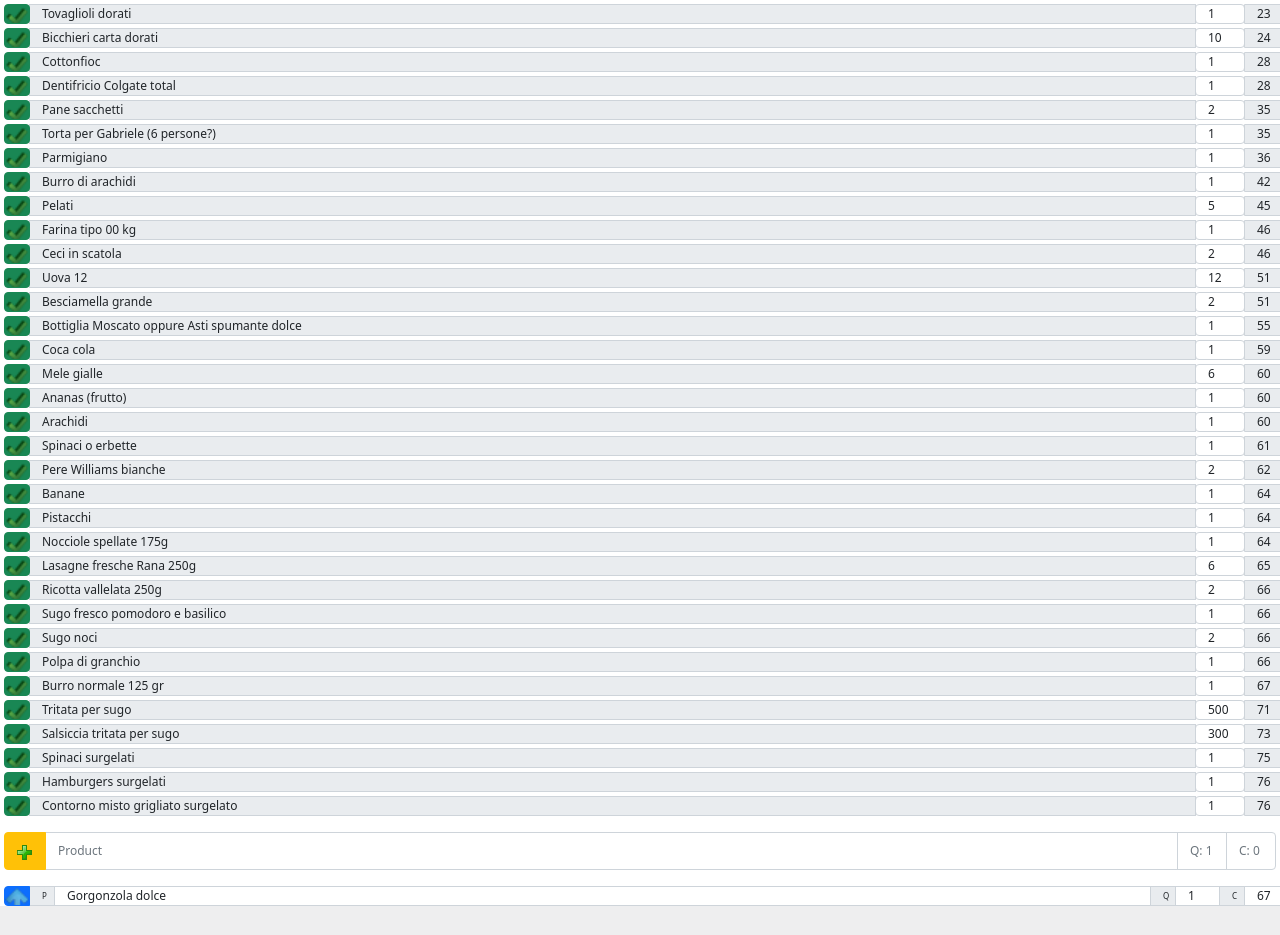
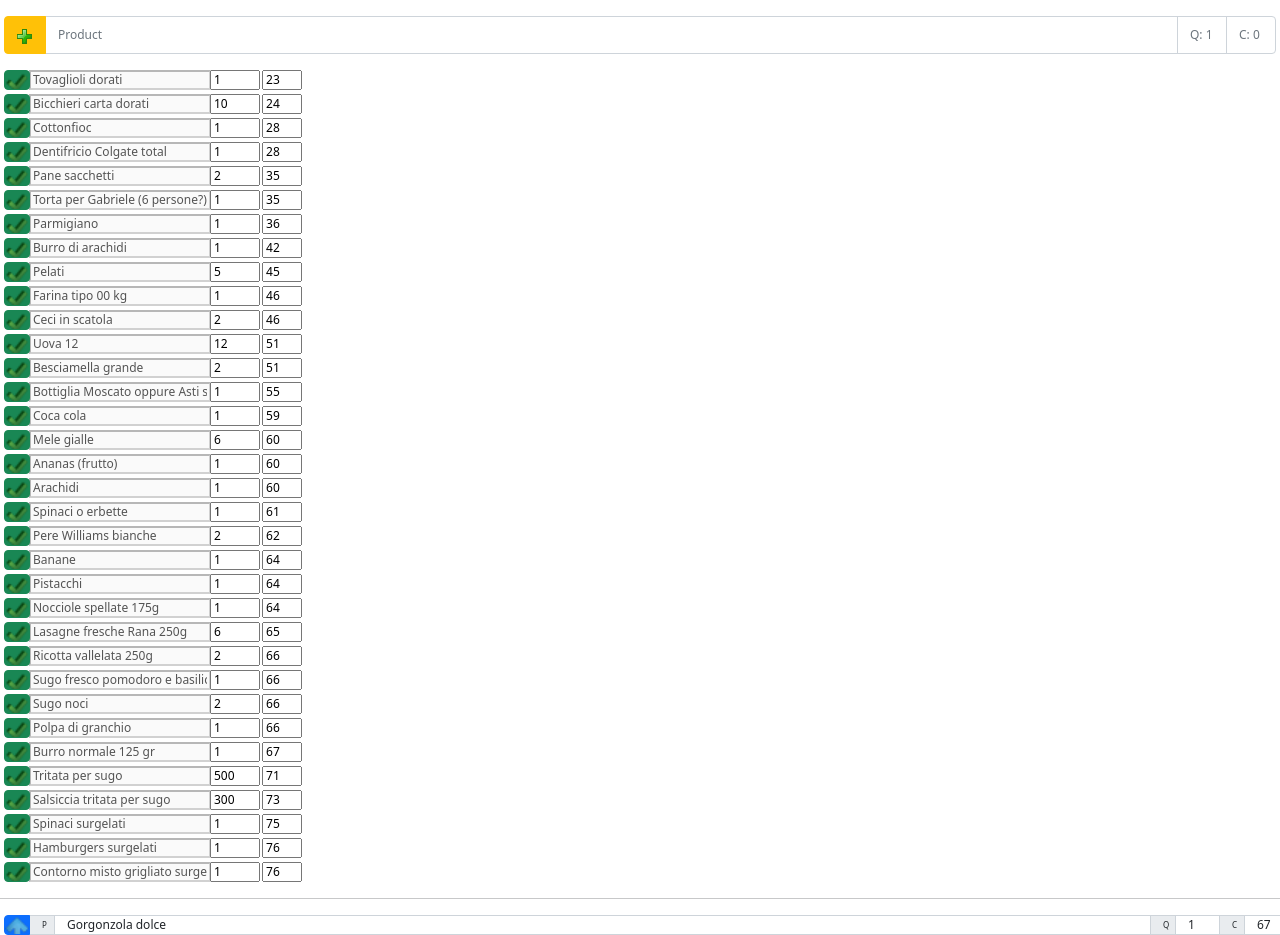
Before and after one commit to specialk74/Spesa, a Flask app: page /spesa in a window 1280 px wide. Shown: the part 57-992 px from the top of the page. Before the commit the page ends 963 px from the top, so only its background shows below. Run offline with Flask 2, Linux system fonts and the light colour scheme; data comes from the database, SQL or seed files in the repository; both versions use the stored data as it was after the commit; some libraries are stand-ins or nearby versions.

Commit message:
Portata la barra di inserimento, in alto Possibilità di poter cambiare la categoria anche una volta inserito

```diff
--- a/app.py
+++ b/app.py
@@ -71,11 +71,12 @@ def new():
     cur = connection.cursor()
 
     if idValue is not -1 and name == "":
-        connection.execute('DELETE * FROM spesa WHERE id=?', (idValue,))
+        connection.execute('DELETE FROM spesa WHERE id=?', (idValue,))
     else:
-        values = cur.execute('SELECT id,count FROM spesa WHERE name=?', (name,))
-        if values is not None:
-            idValue, count = values.fetchone()
+        values = connection.execute('SELECT id,count FROM spesa WHERE name=?', (name,)).fetchall()
+        if len(values) > 0:
+            idValue = values[0]['id']
+            count = values[0]['count']
             count += 1
             connection.execute('UPDATE spesa SET toTake=1, quantity=?, category=?, count=? WHERE id=?', (quantity, category, count, idValue))
         else:
@@ -89,7 +90,7 @@ def new():
 @app.route('/<int:idx>/update', methods=('POST',))
 def update(idx):
     connection = connect()
-    connection.execute('UPDATE spesa SET quantity=? WHERE id=?', (request.form['quantity'], idx))
+    connection.execute('UPDATE spesa SET quantity=?, category=? WHERE id=?', (request.form['quantity'], request.form['category'], idx))
     connection.commit()
 
     connection.close()
--- a/templates/index.html
+++ b/templates/index.html
@@ -8,6 +8,7 @@
     <link href="https://cdn.jsdelivr.net/npm/bootstrap@5.1.3/dist/css/bootstrap.min.css" rel="stylesheet" integrity="sha384-1BmE4kWBq78iYhFldvKuhfTAU6auU8tT94WrHftjDbrCEXSU1oBoqyl2QvZ6jIW3" crossorigin="anonymous">
 
     <head>
+	{% block head %}
 	<style>
 	    .button1 {
 		background-image: url("{{url_for('static', filename='Accept-icon.png')}}");
@@ -41,8 +42,8 @@
 		max-height:20px;
 	    }
 	    .input5 {
+		max-width:40px;
 		font-size:12px;
-		max-width:40px;
 		max-height:20px;
 	    }
 	    .input6 {
@@ -54,6 +55,7 @@
 		max-width:10px;
 		max-height:20px;
 	    }
+	    tr:nth-child(even) {background-color: #f2f2f2;}
 	</style>
 
 	<link href="//code.jquery.com/ui/1.10.2/themes/smoothness/jquery-ui.css" rel="Stylesheet"></link>
@@ -61,17 +63,16 @@
 	<script src="//code.jquery.com/ui/1.10.2/jquery-ui.js" ></script>
 
 	<script type="text/javascript">
+	$(document).ready(function() {
+	  $('.submit_on_enter').keydown(function(event) {
+	    // enter has keyCode = 13, change it if you want to use another button
+	    if (event.keyCode == 13) {
+	      this.form.submit();
+	      return false;
+	    }
+	  });
+	});
 	$( function() {
-	    var availableTags = [
-		{% for product in products %}
-		{
-		    id: "{{product.id}}",
-		    label: "{{product.name}}",
-		    quantity: "{{product.quantity}}",
-		    category: "{{product.category}}",
-		},
-		{% endfor %}
-	    ];
 	    var categoryTags = [
 		{
 		    label: "Varie",
@@ -143,11 +144,24 @@
 		    document.getElementById('category').value=ui.item.category;
 		}
 	    });
-	    $( "#category" ).autocomplete({
-		source: categoryTags,
+	    $('.category').on("focus", function(){
+		  $(this).autocomplete({
+		   source: categoryTags
+		    });
 	    });
+	    var availableTags = [
+		{% for product in products %}
+		{
+		    id: "{{ product.id }}",
+		    label: "{{ product.name|safe }}",
+		    quantity: "{{ product.quantity }}",
+		    category: "{{ product.category }}",
+		},
+		{% endfor %}
+	    ];
 	} );
 	</script>
+	{% endblock %}
     </head>
     <title>SpesaApp</title>
     <body>
@@ -160,29 +174,30 @@
 		</a>
 	    </div>
 	</nav>
-	{% for product in spesa %}
-	    <div class="m-1 input-group mb-0" style="font-size:8px;">
-		<form action="{{product.id}}/take" method="POST" >
-		    <button class="btn btn-success button1" type="submit"></button>
-		</form>
-		<input class="form-control input1" type="text" value="{{product.name}}" disabled>
-		<form action="{{product.id}}/update" method="POST">
-		    <input type="text" name="quantity" class="form-control input2" value="{{product.quantity}}">
-		</form>
-		<input type="text" class="form-control input5" name="category" value="{{product.category}}" disabled>
-	    </div>
-	{% endfor %}
 	<div class="my-3 mx-1">
 	    <form action="new" method="POST" class="input-group mb-1">
 		<button class="btn btn-warning" type="submit">
 		    <img src="{{url_for('static', filename='add-icon.png')}}"/>
 		</button>
 		<input type="hidden" id="id" name="id" value="-1">
-		<input type="text" id="autocomplete" class="form-control input3" name="name" placeholder="Product" required>
+		<input type="text" id="autocomplete" class="form-control input3" name="name" placeholder="Product">
 		<input type="text" id="quantity" class="form-control input6" name="quantity" placeholder="Q: 1" required>
-		<input type="text" id="category" class="form-control input6" name="category" placeholder="C: 0" required>
+		<input type="text" id="category" class="form-control input6 category" name="category" placeholder="C: 0" required>
 	    </form>
 	</div>
+	{% for product in spesa %}
+	    <div class="m-1 input-group mb-0" style="font-size:8px;">
+		<form action="{{product.id}}/take" method="POST">
+		    <button class="btn btn-success button1" type="submit"></button>
+		</form>
+		<input class="input1" type="text" value="{{product.name}}" disabled>
+		<form action="{{product.id}}/update" method="POST">
+		    <input type="text" name="quantity" class="input2 submit_on_enter" value="{{product.quantity}}">
+		    <input type="text" name="category" class="input5 submit_on_enter category" value="{{product.category}}">
+		</form>
+	    </div>
+	{% endfor %}
+	<hr>
 	{% for product in products %}
 	    {% if product.count > 0 %}
 		<form action="{{product.id}}/add" method="POST">
```
Also changed, not shown: database.db.
